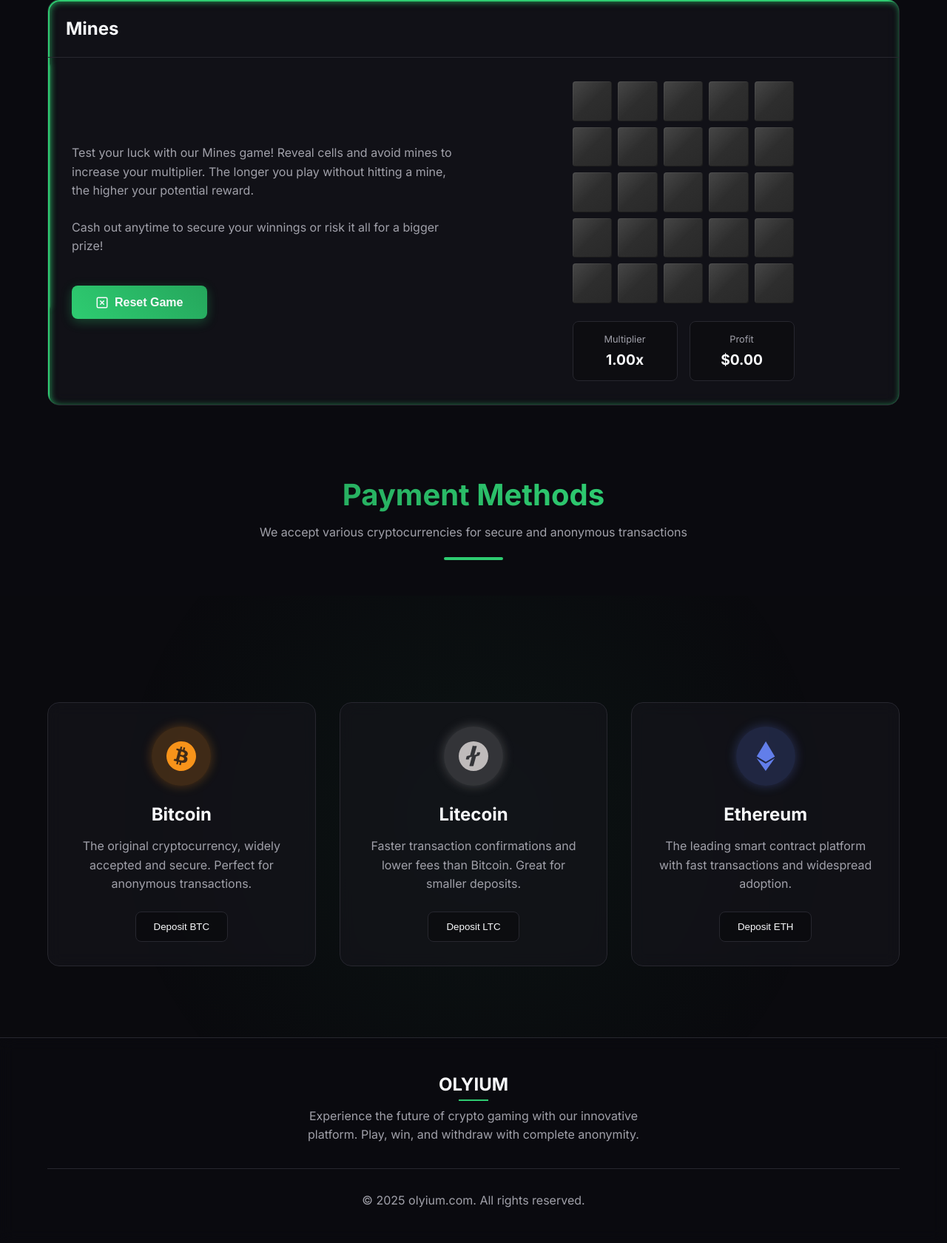
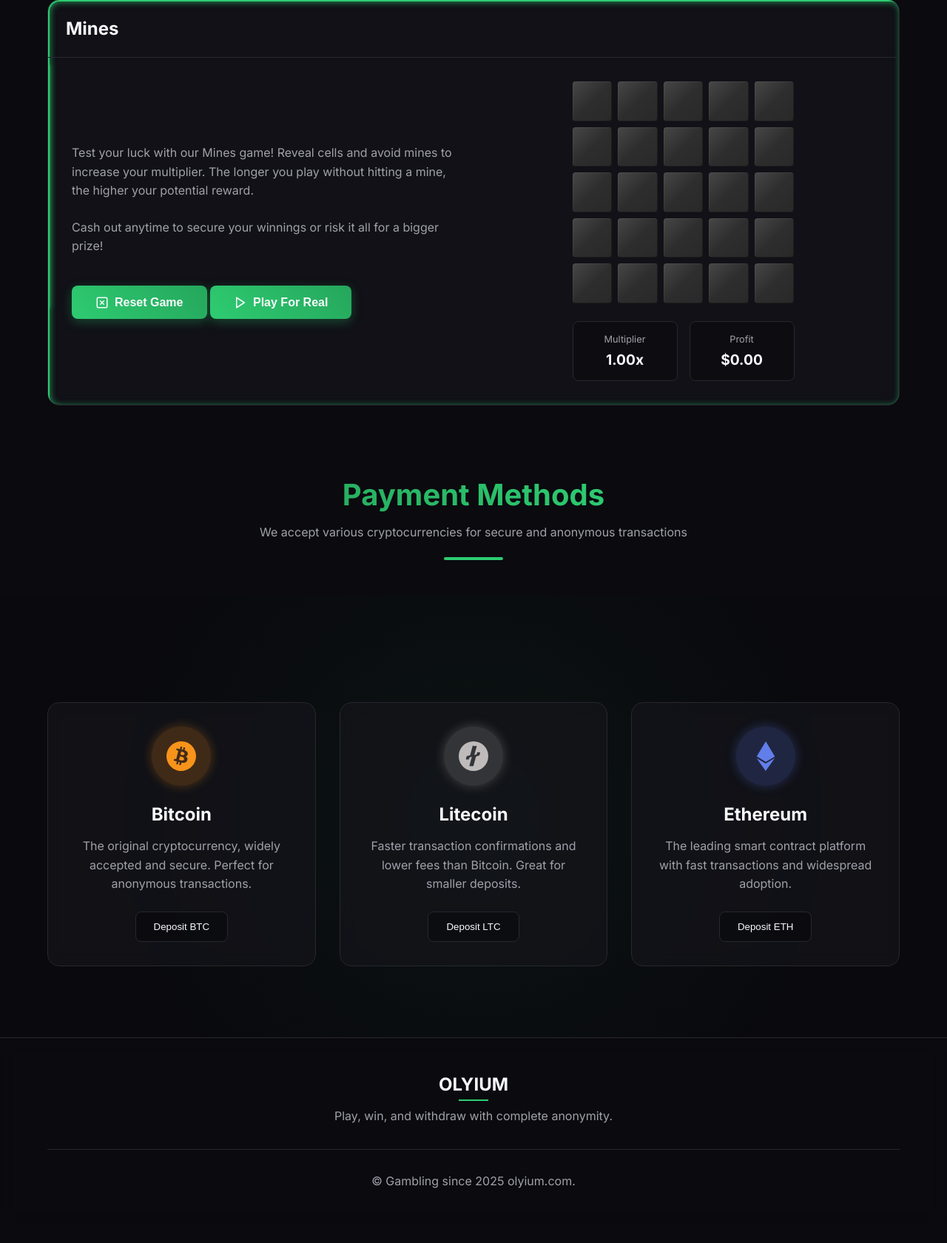
Before and after one commit to tl-ohm/wdfqewdqfqewfqwefewq, a Flask app: page /games in a window 1280 px wide. Shown: the part 1074-2754 px from the top of the page at 74% size. After the commit the page ends 2680 px from the top, so only its background shows below. Run offline with Flask 3, Linux system fonts and the light colour scheme.

Commit message:
Update game_landingpage.html

```diff
--- a/client/templates/game_landingpage.html
+++ b/client/templates/game_landingpage.html
@@ -992,7 +992,13 @@
                         <svg xmlns="http://www.w3.org/2000/svg" width="20" height="20" viewBox="0 0 24 24" fill="none" stroke="currentColor" stroke-width="2" stroke-linecap="round" stroke-linejoin="round">
                             <polygon points="5 3 19 12 5 21 5 3"></polygon>
                         </svg>
-                        Play Now
+                        Play Demo
+                    </button>
+                     <button class="play-button" id="play-button">
+                        <svg xmlns="http://www.w3.org/2000/svg" width="20" height="20" viewBox="0 0 24 24" fill="none" stroke="currentColor" stroke-width="2" stroke-linecap="round" stroke-linejoin="round">
+                            <polygon points="5 3 19 12 5 21 5 3"></polygon>
+                        </svg>
+                        Play For Real
                     </button>
                 </div>
                 <div class="game-preview">
@@ -1087,11 +1093,11 @@
             <div class="footer-content">
                 <div class="footer-column">
                     <h3>OLYIUM</h3>
-                    <p class="footer-text">Experience the future of crypto gaming with our innovative platform. Play, win, and withdraw with complete anonymity.</p>
+                    <p class="footer-text">Play, win, and withdraw with complete anonymity.</p>
                 </div>
             </div>
             <div class="copyright">
-                &copy; 2025 olyium.com. All rights reserved.
+                &copy; Gambling since 2025 olyium.com.
             </div>
         </div>
     </footer>
```
